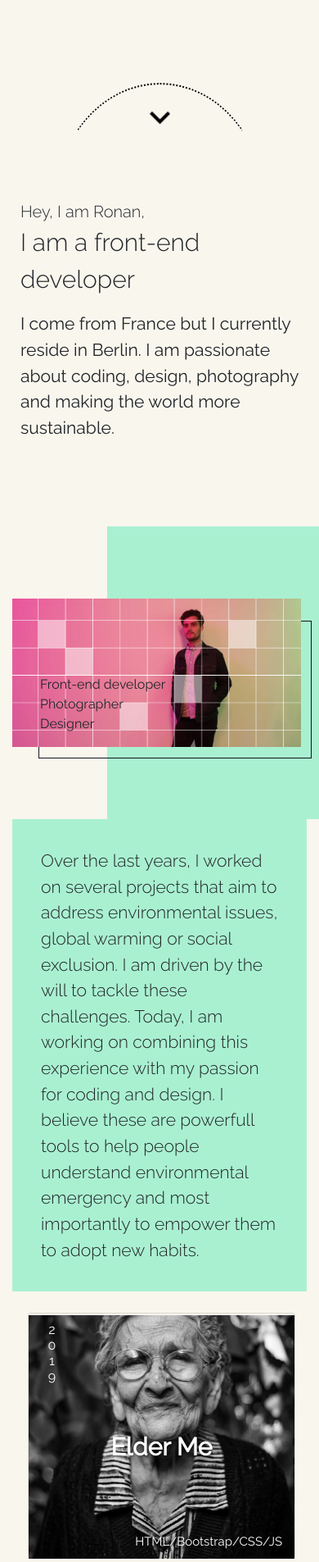
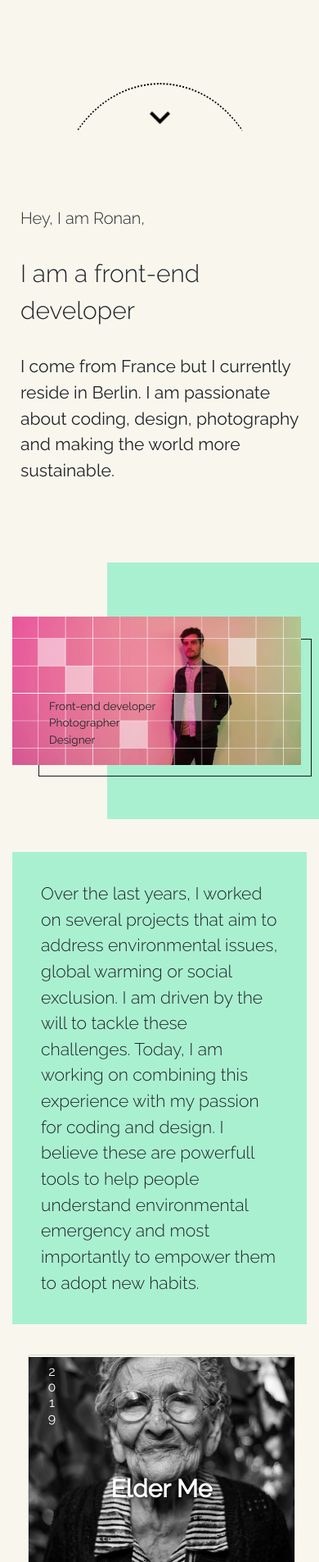
Before and after one commit to Holdenro/Portfolio, a PHP site: page / in a window 390 px wide. Shown: the part 689-2594 px from the top of the page at 82% size. Run offline with PHP 8.4, Linux system fonts and the light colour scheme; some libraries are stand-ins or nearby versions.

Commit message:
media queries sm screens

```diff
--- a/stylesheets/style.css
+++ b/stylesheets/style.css
@@ -322,7 +322,7 @@ button.navbar-toggler {
 
 .grid{
   text-align: center;
-  margin-top: 2%
+  margin-top: 5%
 }
 
 .grid::before{
@@ -613,10 +613,32 @@ button.navbar-toggler {
 
 .col-footer{
 	flex-direction: column;
-    align-items: center;
+  align-items: center;
 }
 
 .col-footer p {
 	position: absolute;
-    top: 91px;
+  top: 91px;
 }
+
+@media (max-width: 475px){
+
+  #name, #job, #description {
+    margin: 30px 0px;
+  }
+
+  .key-words {
+    font-size: 85%;
+  }
+
+  .greenbackground-03 {
+    margin-top: 40px;
+  }
+
+
+  .resume {
+  margin-top: 30px;
+ }
+
+
+}
```
